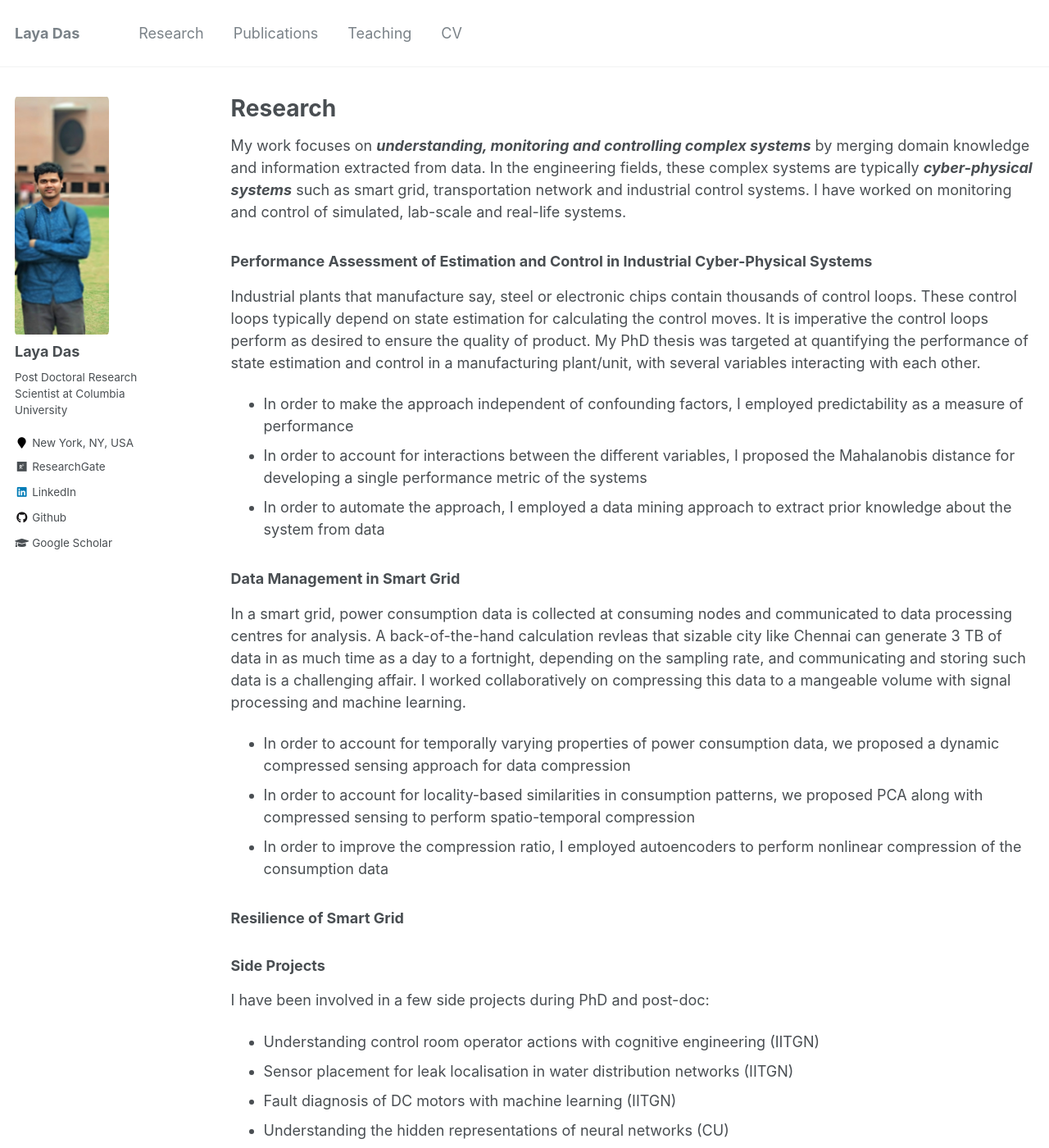
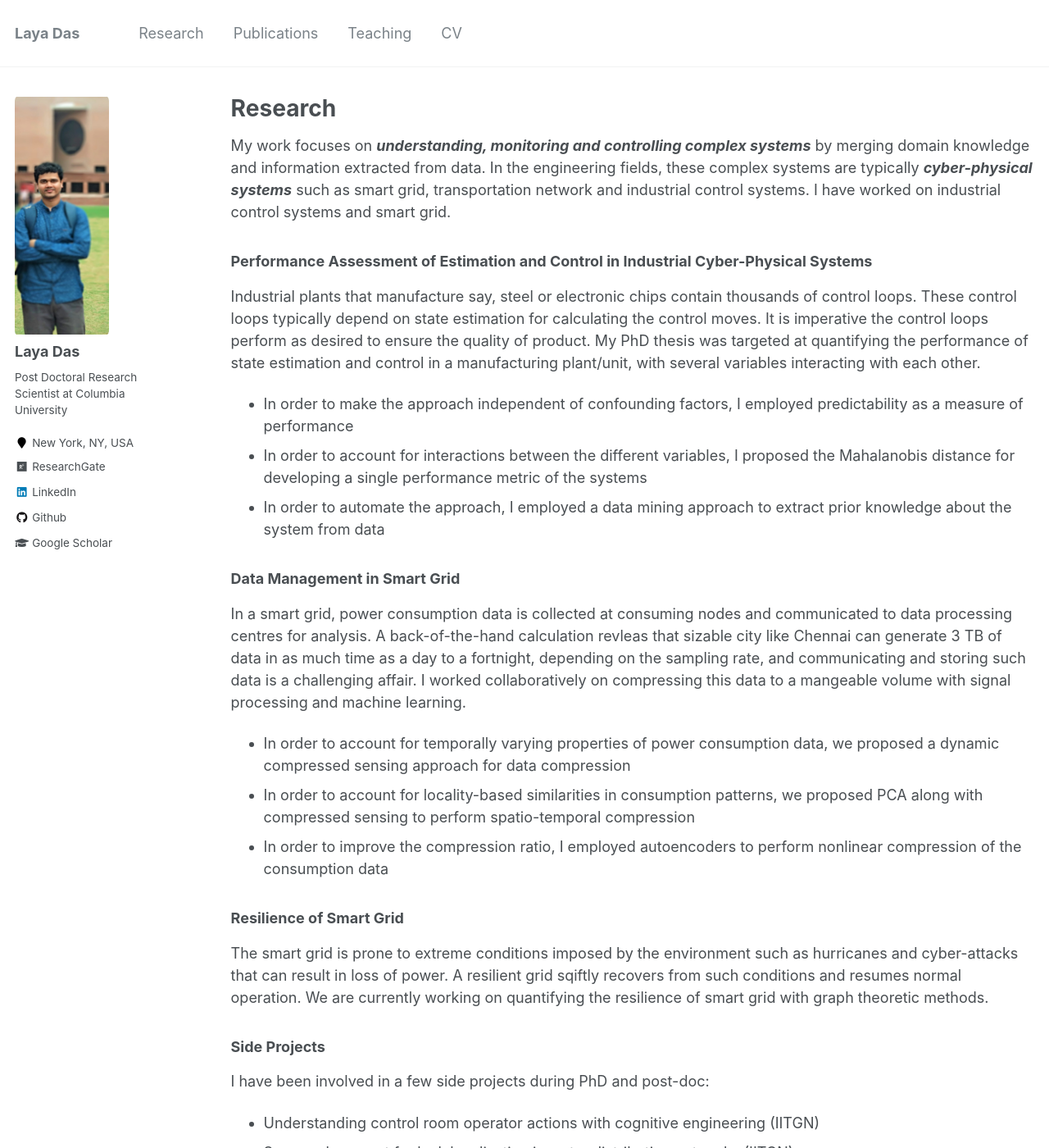
Before and after one commit to layadas/layadas.github.io, a Jekyll site: the page built from _pages/research.md, in a window 1280 px wide and 1400 px high. Shown: the whole window at 82% size. Built offline with Jekyll 4.4.1, drawn with Linux system fonts in a browser that asks for light colours.

Commit message:
Update research.md

```diff
--- a/_pages/research.md
+++ b/_pages/research.md
@@ -6,9 +6,8 @@ author_profile: true
 ---
 
 My work focuses on ***understanding, monitoring and controlling complex systems*** by merging domain knowledge and information extracted from data. In the engineering fields,
-these complex systems are typically ***cyber-physical systems*** such as smart grid, transportation network and industrial control systems. I have worked on monitoring and control
-of simulated, lab-scale and real-life systems.
-
+these complex systems are typically ***cyber-physical systems*** such as smart grid, transportation network and industrial control systems. I have worked on industrial control systems
+and smart grid.
 
 ### Performance Assessment of Estimation and Control in Industrial Cyber-Physical Systems
 Industrial plants that manufacture say, steel or electronic chips contain thousands of control loops. These control loops typically depend on state estimation for calculating the
@@ -27,7 +26,8 @@ worked collaboratively on compressing this data to a mangeable volume with signa
 - In order to improve the compression ratio, I employed autoencoders to perform nonlinear compression of the consumption data
 
 ### Resilience of Smart Grid
-
+The smart grid is prone to extreme conditions imposed by the environment such as hurricanes and cyber-attacks that can result in loss of power. A resilient grid sqiftly recovers from
+such conditions and resumes normal operation. We are currently working on quantifying the resilience of smart grid with graph theoretic methods.
 
 
 ### Side Projects
```
